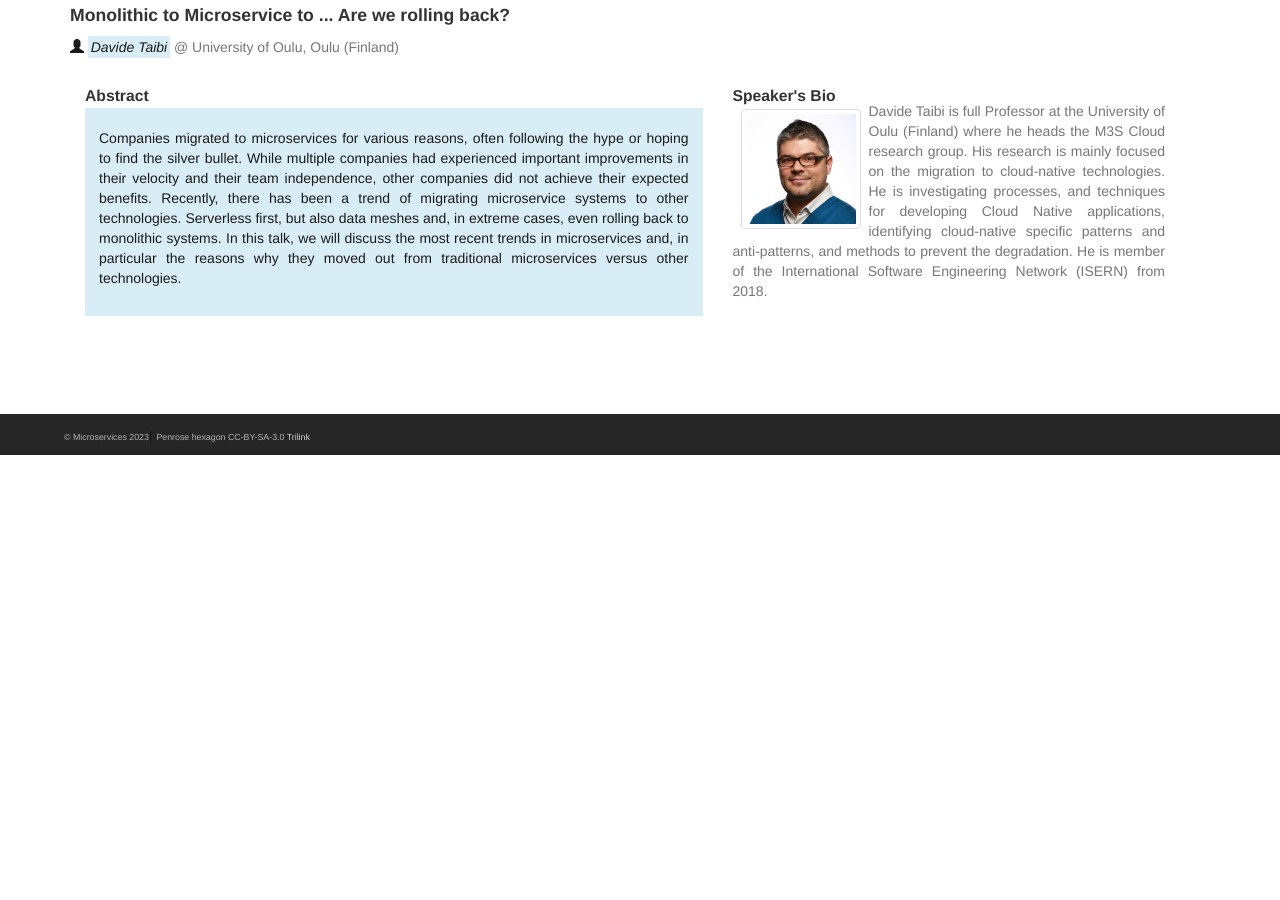
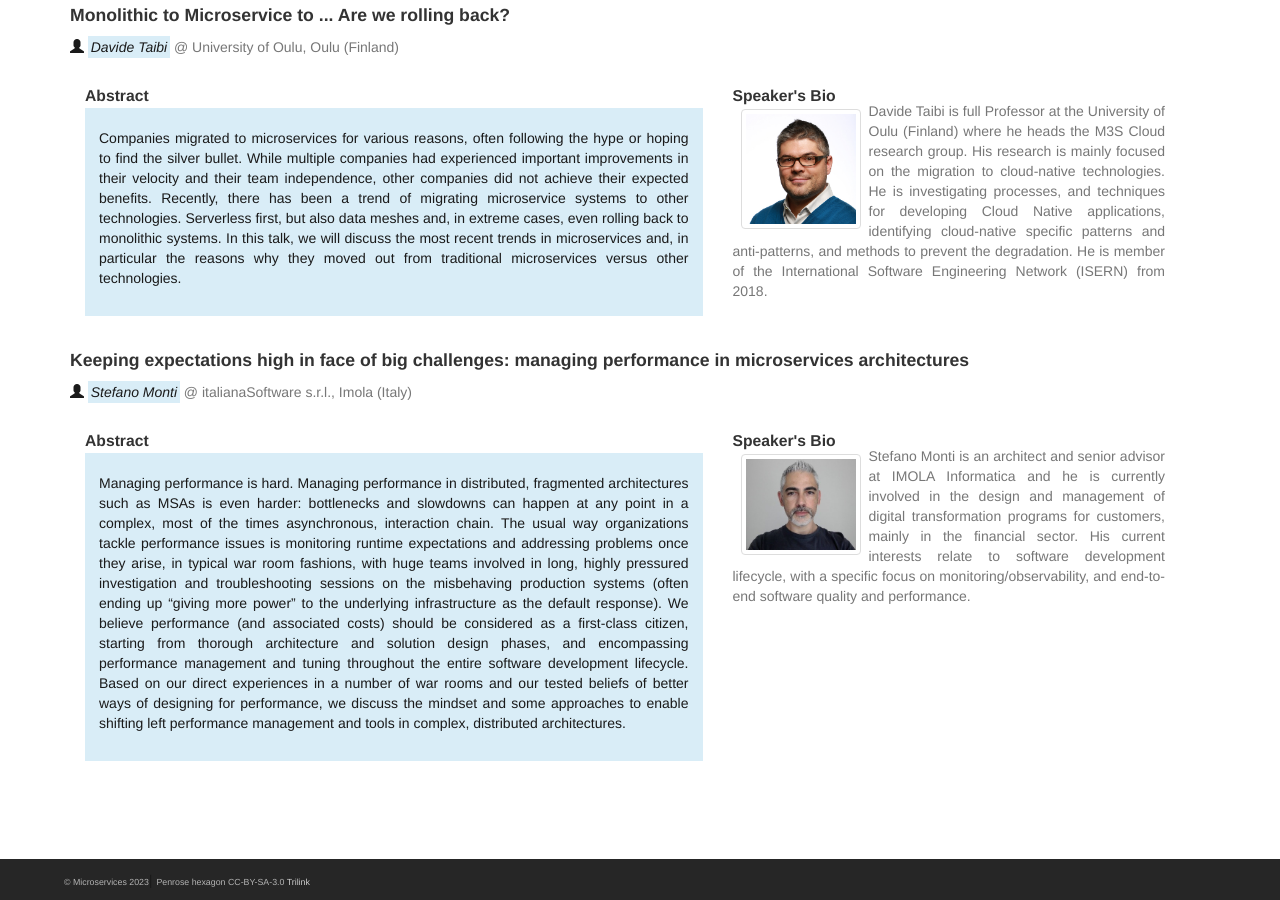
Before and after one commit to microservices-community/microservices-2023, a Jekyll site: the page built from keynotes.md, in a window 1280 px wide and 900 px high, scrolled down 1067 px. Built offline with Jekyll 4.4.1, drawn with Linux system fonts in a browser that asks for light colours; before the commit the page ends 1522 px from its top, so only the background shows below that.

Commit message:
added third keynote speaker

```diff
--- a/_data/keynotes.yml
+++ b/_data/keynotes.yml
@@ -17,3 +17,13 @@
    bio: |
      Davide Taibi is full Professor at the University of Oulu (Finland) where he heads the M3S Cloud research group. His research is mainly focused on the migration to cloud-native technologies. He is investigating processes, and techniques for developing Cloud Native applications, identifying cloud-native specific patterns and anti-patterns, and methods to prevent the degradation. He is member of the International Software Engineering Network (ISERN) from 2018.
    linkedin: http://linkedin.com/in/davidetaibi/
+
+ - speaker: Stefano Monti
+   picture: monti_stefano.png
+   title: "Keeping expectations high in face of big challenges: managing performance in microservices architectures"
+   affiliation: italianaSoftware s.r.l., Imola (Italy)
+   abstract: |
+     Managing performance is hard. Managing performance in distributed, fragmented architectures such as MSAs is even harder: bottlenecks and slowdowns can happen at any point in a complex, most of the times asynchronous, interaction chain. The usual way organizations tackle performance issues is monitoring runtime expectations and addressing problems once they arise, in typical war room fashions, with huge teams involved in long, highly pressured investigation and troubleshooting sessions on the misbehaving production systems (often ending up “giving more power” to the underlying infrastructure as the default response). We believe performance (and associated costs) should be considered as a first-class citizen, starting from thorough architecture and solution design phases, and encompassing performance management and tuning throughout the entire software development lifecycle. Based on our direct experiences in a number of war rooms and our tested beliefs of better ways of designing for performance, we discuss the mindset and some approaches to enable shifting left performance management and tools in complex, distributed architectures.
+   bio: |
+      Stefano Monti is an architect and senior advisor at IMOLA Informatica and he is currently involved in the design and management of digital transformation programs for customers, mainly in the financial sector. His current interests relate to software development lifecycle, with a specific focus on monitoring/observability, and end-to-end software quality and performance.
+   linkedin: https://www.linkedin.com/in/claudioguidi/
```
Also changed, not shown: assets/images/speakers/monti_stefano.png (added).
